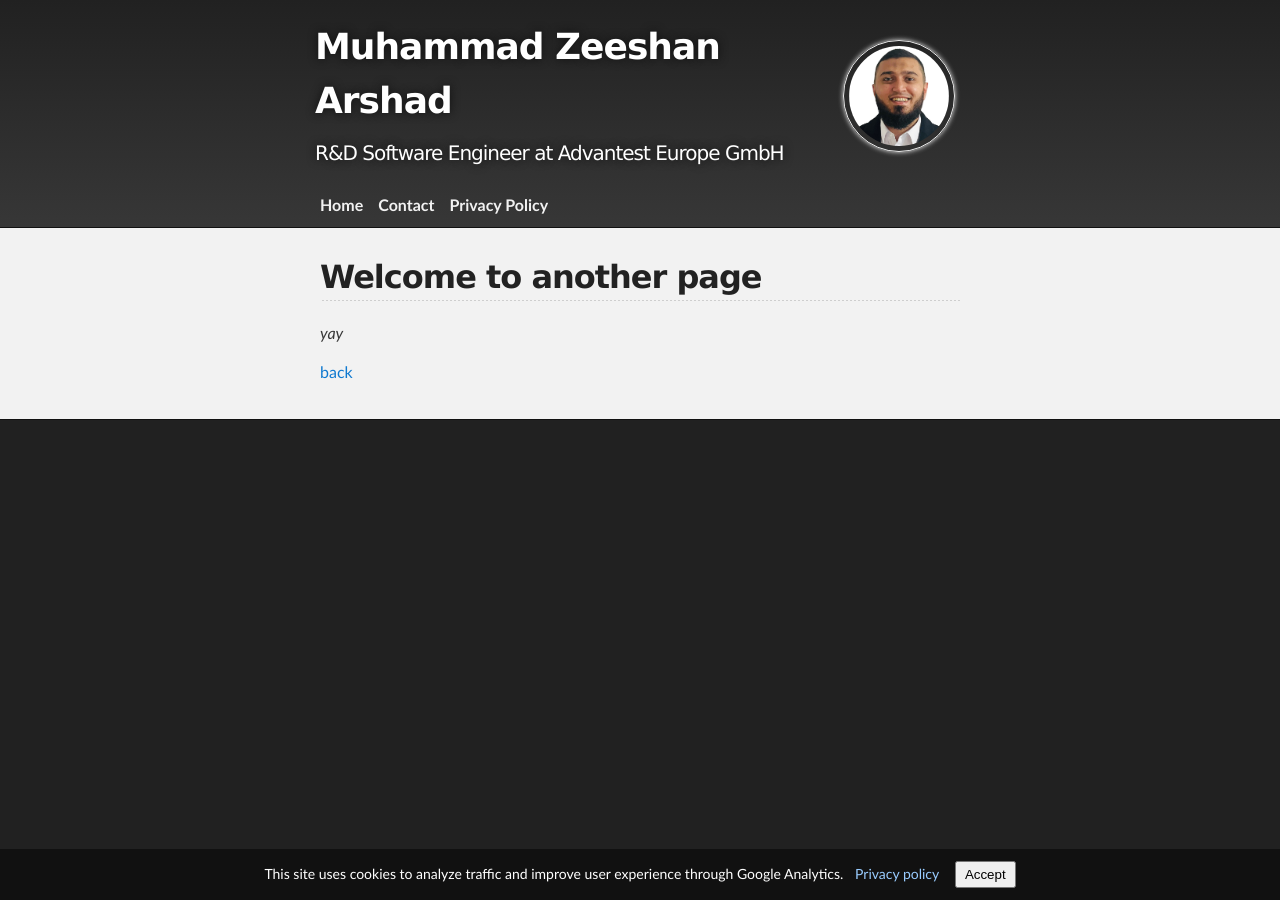
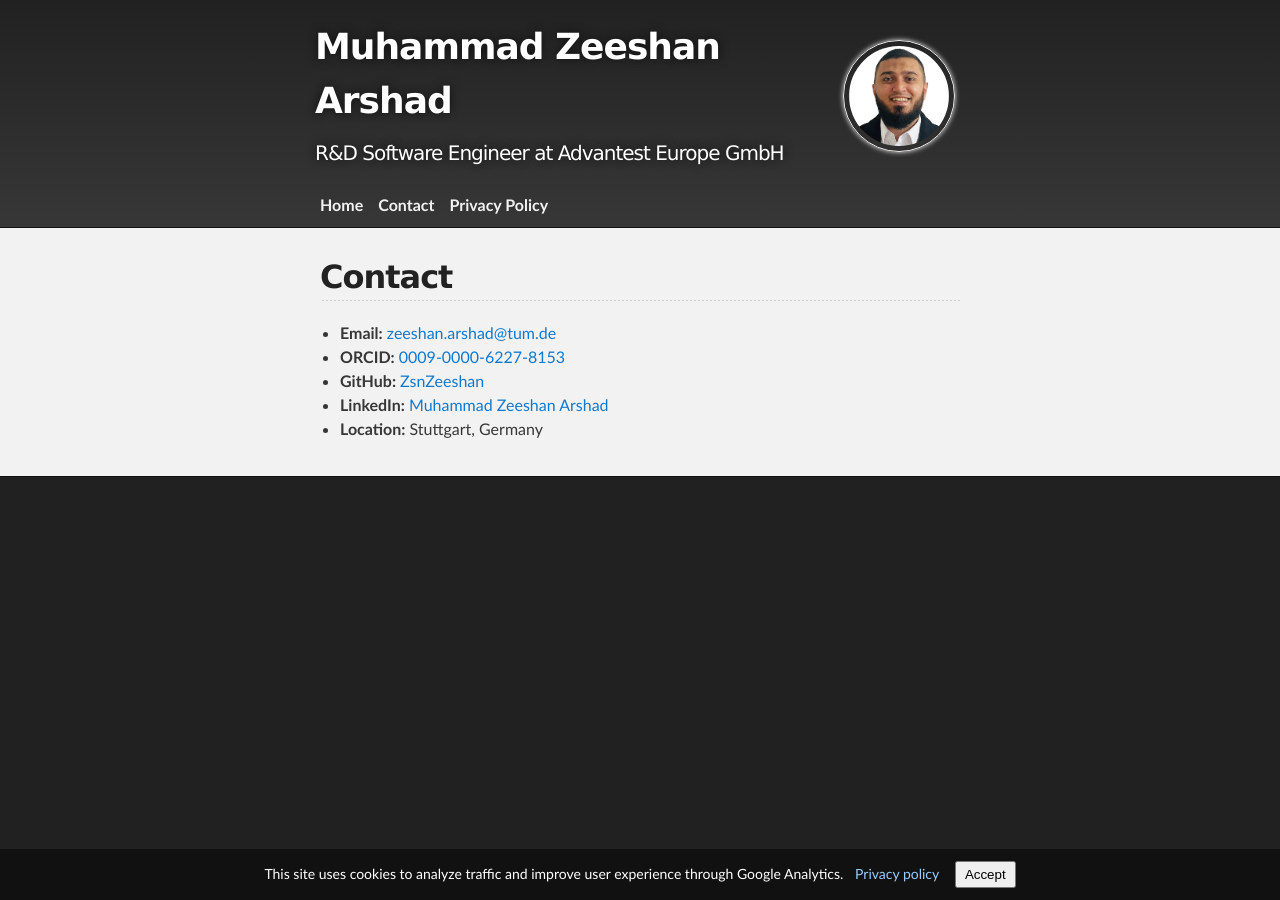
Before and after one commit to ZsnZeeshan/zsnzeeshan.github.io, a Jekyll site: the page built from Contact.md, in a window 1280 px wide. Built offline with Jekyll 4.4.1, drawn with Linux system fonts in a browser that asks for light colours; comment, search, counter and statistics services are not loaded; our own code applies the rules of GitHub Pages for plain Markdown files.

Commit message:
update contact and seo

```diff
--- a/Contact.md
+++ b/Contact.md
@@ -2,10 +2,14 @@
 layout: home
 navTag: Contact
 order: 1
+title: Contact
+description: Muhammad Zeeshan Arshad can be contacted over the following details as provided on this page
+image: "/assets/images/icon2.jpg"
 ---
 
-## Welcome to another page
-
-_yay_
-
-[back](./)
+## Contact
+- **Email:** [zeeshan.arshad@tum.de](mailto:zeeshan.arshad@tum.de)
+- **ORCID:** [0009-0000-6227-8153](https://orcid.org/0009-0000-6227-8153)
+- **GitHub:** [ZsnZeeshan](https://github.com/ZsnZeeshan)
+- **LinkedIn:** [Muhammad Zeeshan Arshad](https://www.linkedin.com/in/muhammad-zeeshan-arshad/)
+- **Location:** Stuttgart, Germany
```
Also changed, not shown: index.md (+3 -17 lines), privacy.md (+2 -0 lines).
